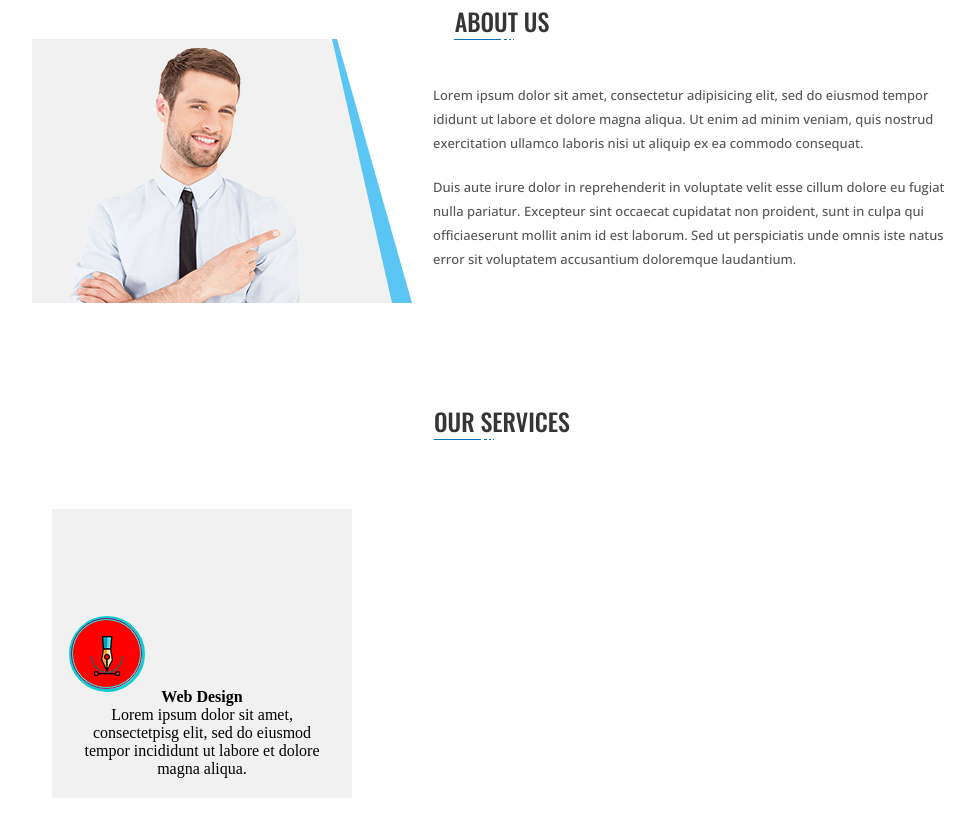
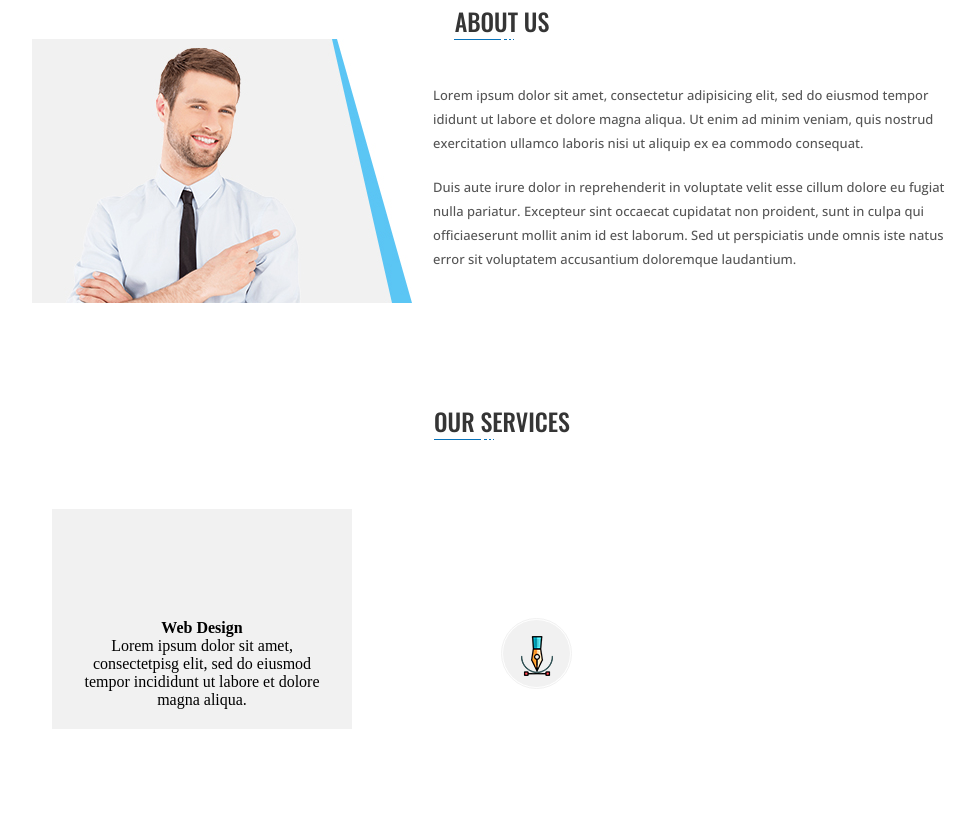
Before and after one commit to shahariaz/Beatles, a plain HTML site: page index.html in a window 1280 px wide. Shown: the part 544-1380 px from the top of the page, without its empty margins (138-1112 px from the left). After the commit the page ends 1323 px from the top, so only its background shows below. Drawn offline with nearby package versions, Linux system fonts and the light colour scheme.

Commit message:
icon bug fixed

```diff
--- a/css/style.css
+++ b/css/style.css
@@ -241,11 +241,12 @@ img {
 .shape {
   width: 69px;
   height: 69px;
-  background: red;
+  background: #f1f1f1;
   border-radius: 50%;
   line-height: 69px;
-  border: 1px solid #15ffbd;
-  position: relative;
+  border: 1px solid #fff;
+  position: absolute;
+  left: 50%;
 }
 .shape::after {
   position: absolute;
@@ -255,7 +256,7 @@ img {
   width: 69px;
   height: 69px;
   border-radius: 50%;
-  border: 1px solid purple;
+  border: 1px solid #f1f1f1;
 }
 .shape::before {
   position: absolute;
@@ -265,5 +266,5 @@ img {
   width: 70px;
   height: 70px;
   border-radius: 50%;
-  border: 3px solid rgb(17, 206, 203);
+  border: 3px solid #fff;
 }
```
